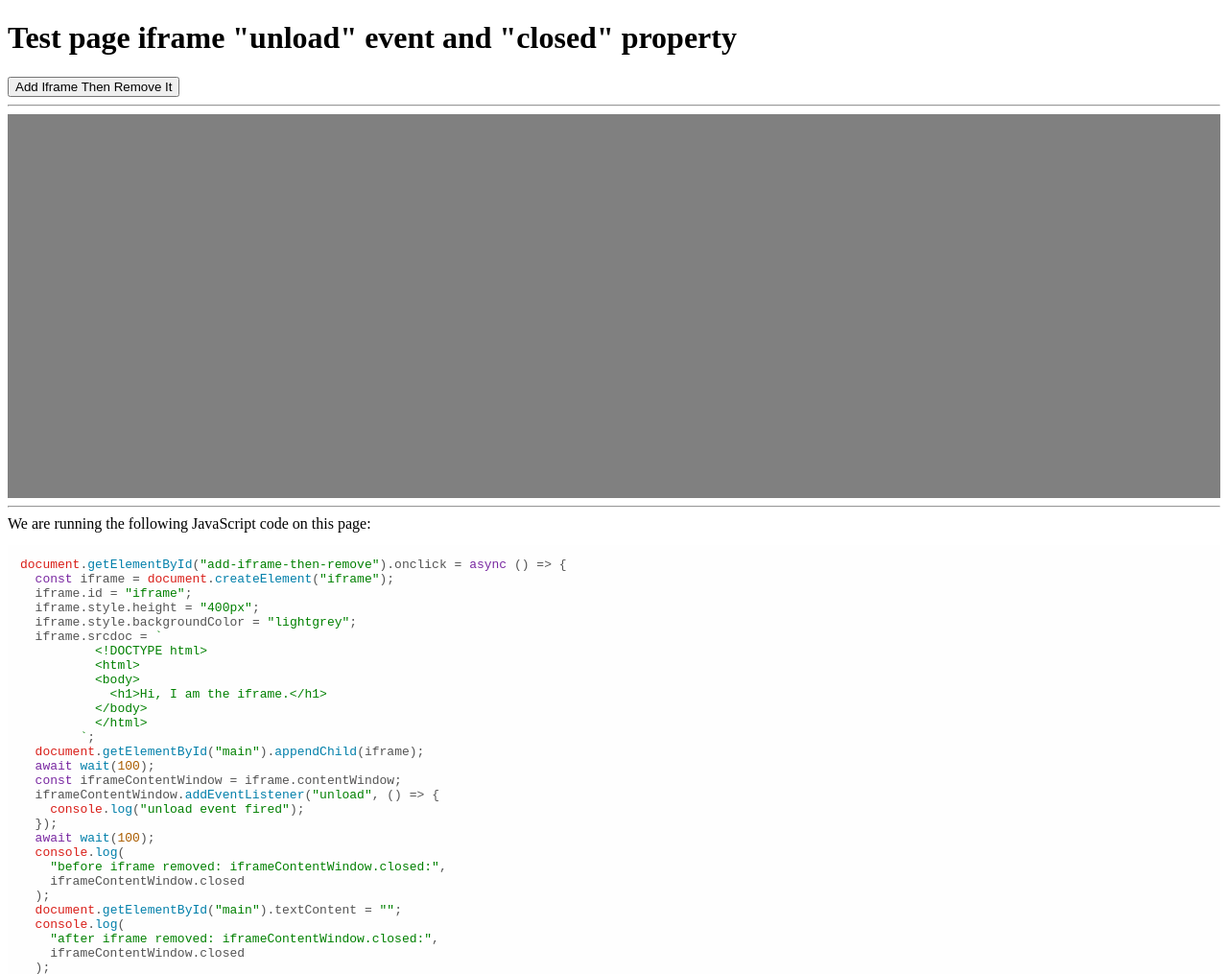
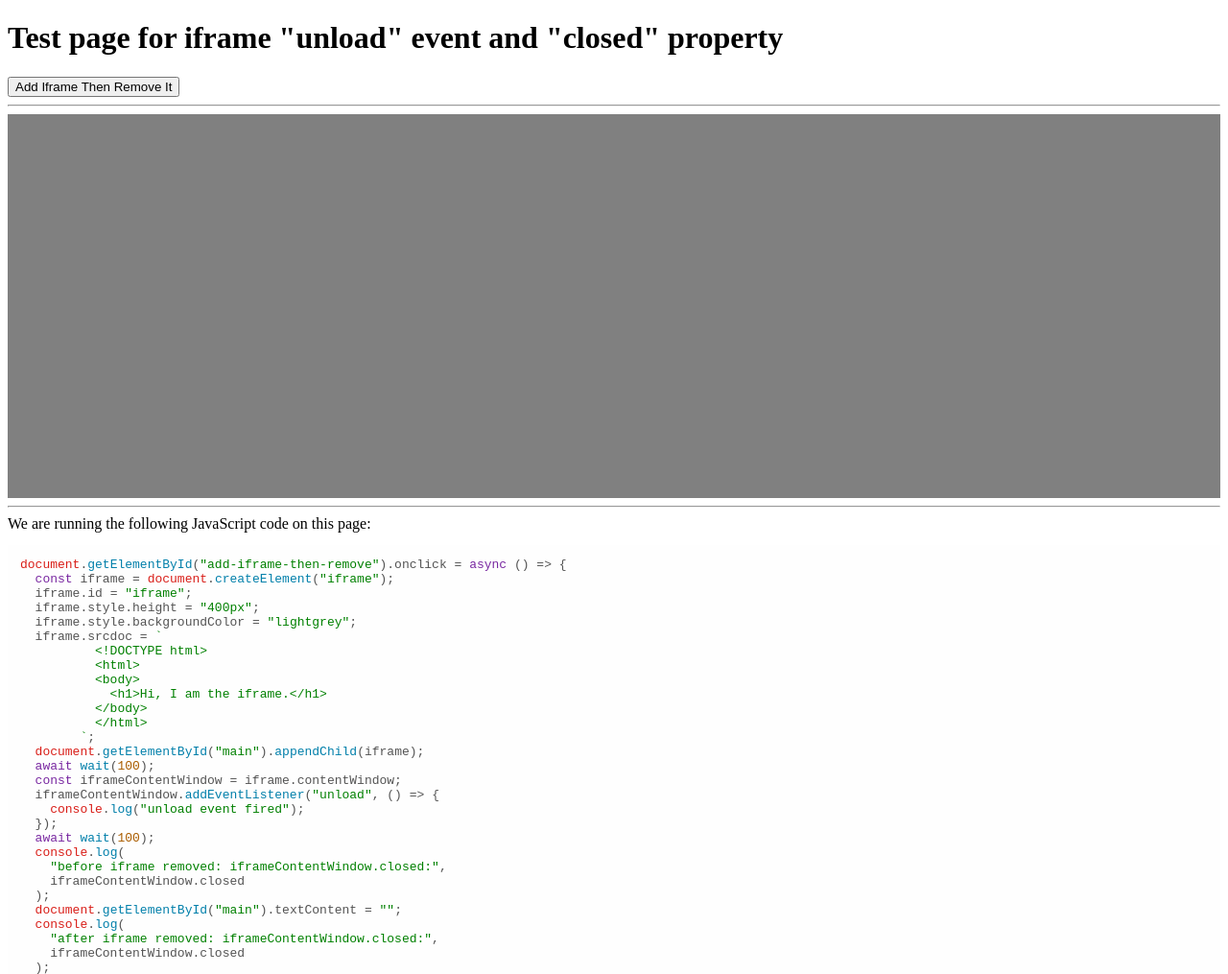
Before and after one commit to astegmaier/iframe-closed-playground, a website: page src/index.html in a window 1280 px wide. Shown: the top 1015 px of the page at 96% size. Drawn offline with nearby package versions, Linux system fonts and the light colour scheme.

Commit message:
Tweak title.

```diff
--- a/src/index.html
+++ b/src/index.html
@@ -11,7 +11,7 @@
     />
   </head>
   <body>
-    <h1>Test page iframe "unload" event and "closed" property</h1>
+    <h1>Test page for iframe "unload" event and "closed" property</h1>
     <div>
       <button id="add-iframe-then-remove">Add Iframe Then Remove It</button>
     </div>
```
